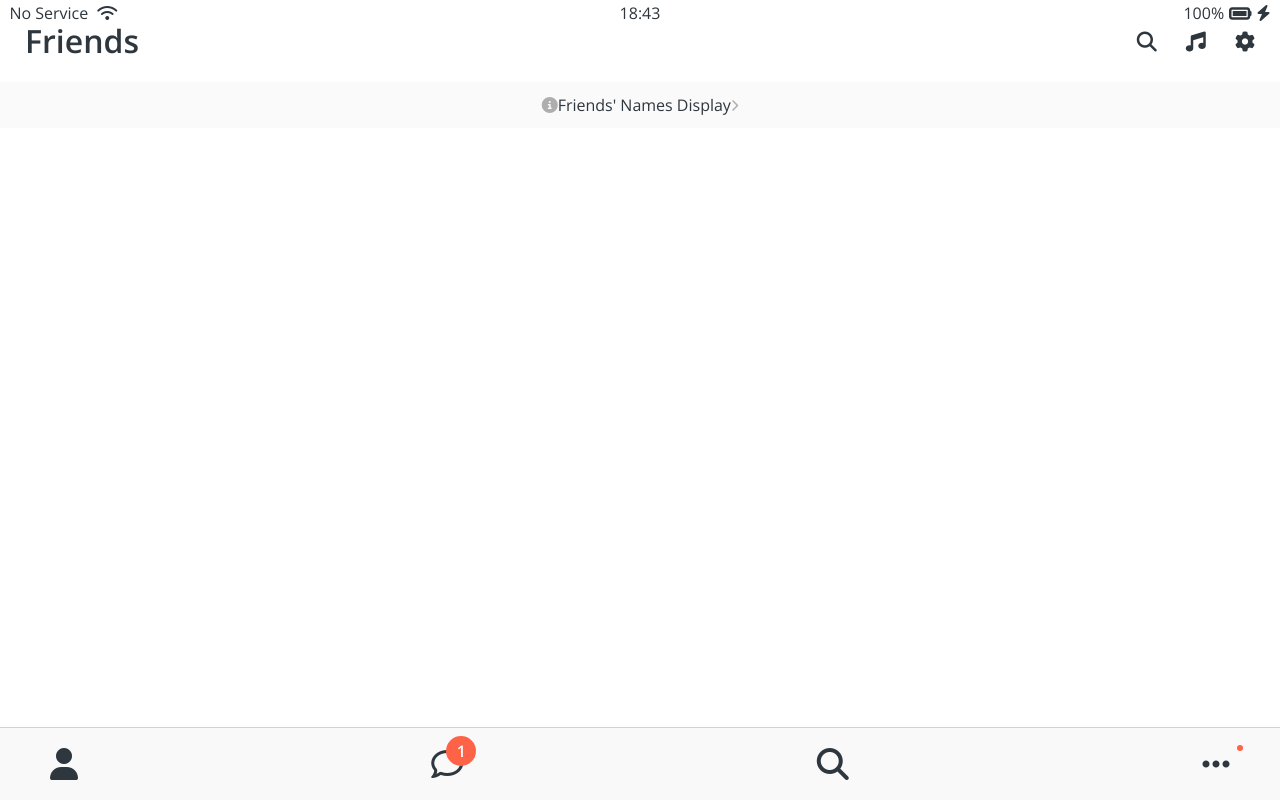
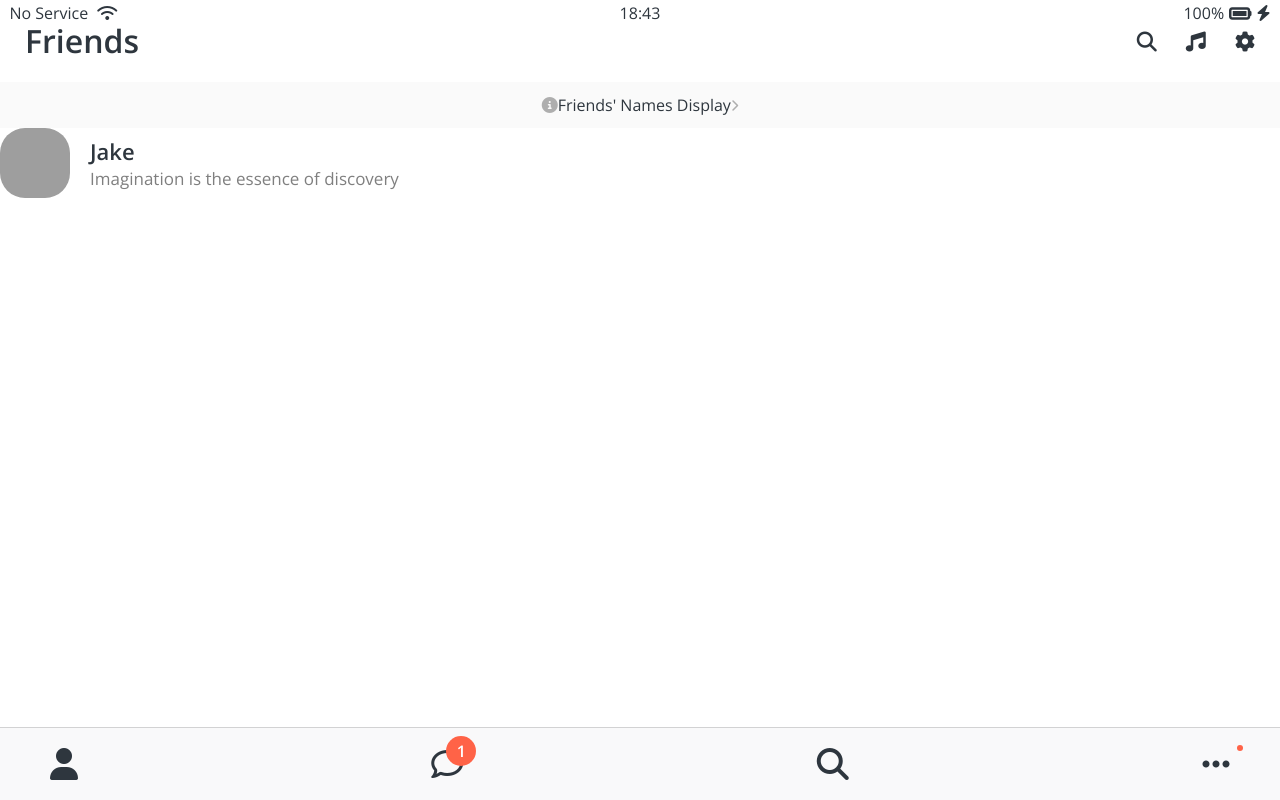
Before and after one commit to Jakelul/NM_kokoa_clone_2022, a plain HTML site: page friends.html in a window 1280 px wide. Drawn offline with nearby package versions, Linux system fonts and the light colour scheme; grey boxes are pictures that could not be loaded.

Commit message:
6.16 User Component part One

```diff
--- /dev/null
+++ b/css/components/user-component.css
@@ -0,0 +1,27 @@
+.user-component {
+    display: flex;
+}
+
+.user-component,
+.user-component__column:first-child {
+    display: flex;
+    align-items: center;
+}
+
+.user-component__avatar {
+    width: 70px;
+    height: 70px;
+    border-radius: 25px;
+    margin-right: 20px;
+}
+
+.user-component__title {
+    font-weight: 600;
+    font-size: 22px;
+}
+
+.user-component__subtitle {
+    margin-top: 8px;
+    font-size: 17px;
+    color: rgba(0, 0, 0, 0.5);
+}
--- a/css/styles.css
+++ b/css/styles.css
@@ -6,6 +6,7 @@
 @import "components/status-bar.css";
 @import "components/nav-bar.css";
 @import "components/screen-header.css";
+@import "components/user-component.css";
 
 /* Screens */
 @import "screens/login.css";
--- a/friends.html
+++ b/friends.html
@@ -41,6 +41,18 @@
         <i class="fas fa-info-circle"></i>Friends' Names Display<i class="fas fa-chevron-right fa-xs"></i>
     </a>
 
+    <div class="user-component">
+        <div class="user-component__column">
+            <img src="https://scontent.ficn1-1.fna.fbcdn.net/v/t39.30808-6/247427797_4597260003666775_5648849762763687800_n.jpg?_nc_cat=107&ccb=1-7&_nc_sid=09cbfe&_nc_ohc=Qn8DZaJEG7MAX_yQXru&_nc_ht=scontent.ficn1-1.fna&oh=00_AfC-SV4u0uTs2DPDMXZS1_B-JMxMvzPVBrJXfGwU4XcykQ&oe=6379DC58"
+                class="user-component__avatar" />
+            <div class="user-component__text">
+                <h4 class="user-component__title">Jake</h4>
+                <h6 class="user-component__subtitle">Imagination is the essence of discovery</h6>
+            </div>
+        </div>
+        <div class="user-component__column"></div>
+    </div>
+
     <nav class="nav">
         <ul class="nav__list">
             <li class="nav__btn">
```
